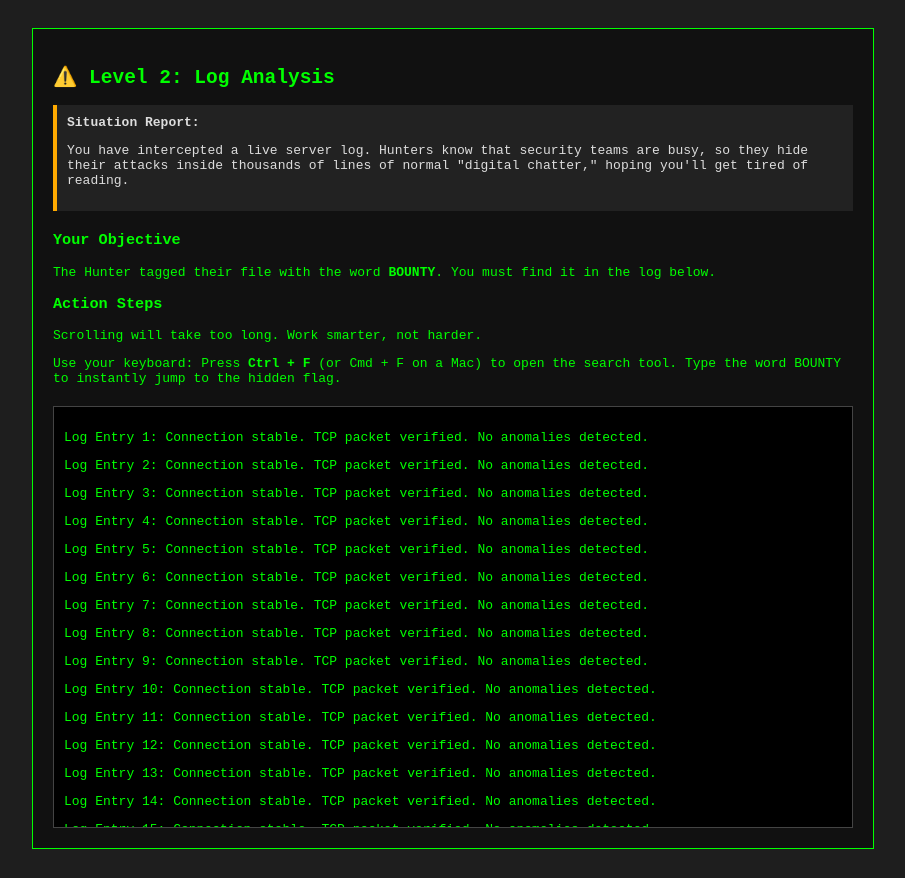
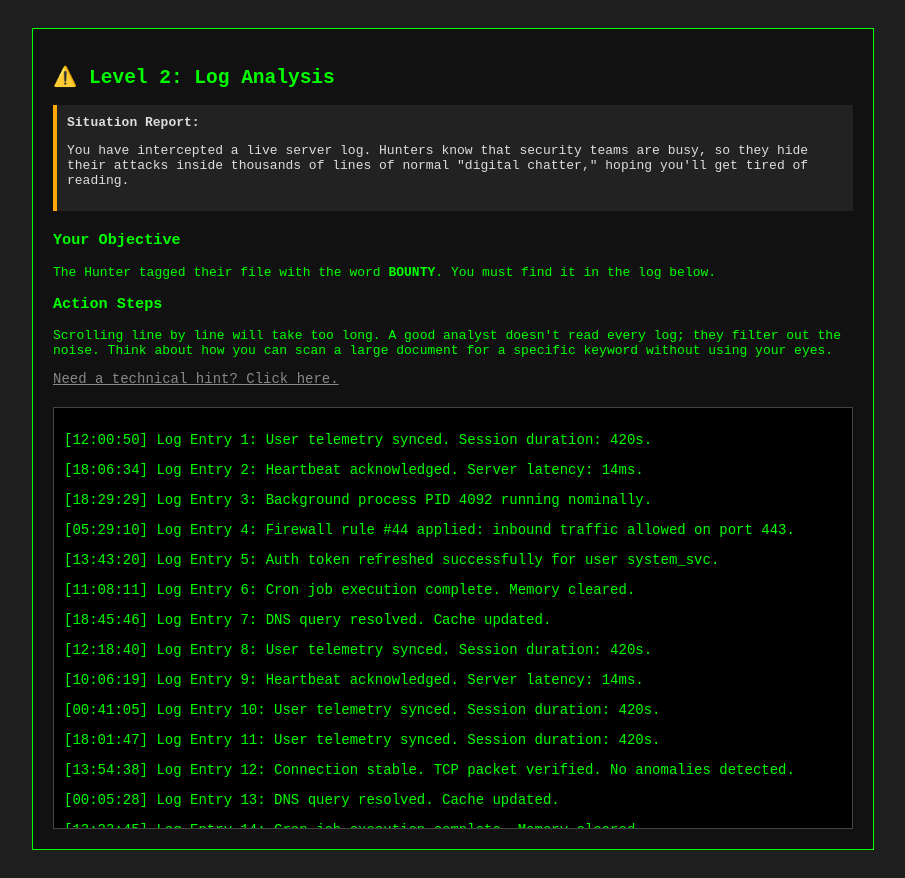
Before and after one commit to aheisser27/Cyber-Shield-Mission, a plain HTML site: page Level2.html in a window 1280 px wide. Shown: the whole page, without its empty margins (187-1092 px from the left). Drawn offline with Linux system fonts and the light colour scheme.

Commit message:
Update Level2.html
made the "Bounty" dynamic changes everytime the page is loaded

```diff
--- a/Level2.html
+++ b/Level2.html
@@ -7,7 +7,10 @@
         body { font-family: monospace; background-color: #1e1e1e; color: #00ff00; padding: 20px; }
         .dashboard { max-width: 800px; margin: auto; border: 1px solid #00ff00; padding: 20px; background: #111; }
         .briefing { background: #222; border-left: 4px solid #ffaa00; padding: 10px; margin-bottom: 20px; color: #ddd; }
-        .log-box { height: 400px; overflow-y: scroll; border: 1px solid #444; padding: 10px; background: #000; margin-top: 20px; }
+        .log-box { height: 400px; overflow-y: scroll; border: 1px solid #444; padding: 10px; background: #000; margin-top: 20px; font-size: 14px; }
+        .hint-btn { cursor: pointer; color: #888; text-decoration: underline; background: none; border: none; font-family: monospace; font-size: 14px; padding: 0; }
+        .hint-btn:hover { color: #ccc; }
+        .hint-text { display: none; color: #00ff00; margin-top: 10px; border-left: 2px solid #00ff00; padding-left: 10px; }
     </style>
 </head>
 <body>
@@ -23,22 +26,59 @@
         <p>The Hunter tagged their file with the word <strong>BOUNTY</strong>. You must find it in the log below.</p>
 
         <h3>Action Steps</h3>
-        <p>Scrolling will take too long. Work smarter, not harder.</p>
-        <p>Use your keyboard: Press <strong>Ctrl + F</strong> (or Cmd + F on a Mac) to open the search tool. Type the word BOUNTY to instantly jump to the hidden flag.</p>
+        <p>Scrolling line by line will take too long. A good analyst doesn't read every log; they filter out the noise. Think about how you can scan a large document for a specific keyword without using your eyes.</p>
 
-        <div class="log-box">
-            <script>
-                // Generates the wall of text - increased to 3000 to punish manual scrolling
-                for(let i = 1; i <= 3000; i++) {
-                    if (i === 1842) {
-                        // The flag is now perfectly camouflaged in the standard green text
-                        document.write("<p>Log Entry " + i + ": Connection stable. TCP packet verified. BOUNTY: FLAG{ANALYST_BOUNTY_FOUND}. No anomalies detected.</p>");
-                    } else {
-                        document.write("<p>Log Entry " + i + ": Connection stable. TCP packet verified. No anomalies detected.</p>");
-                    }
-                }
-            </script>
+        <button class="hint-btn" onclick="document.getElementById('reveal').style.display='block'">Need a technical hint? Click here.</button>
+        <div id="reveal" class="hint-text">
+            <p>Your web browser has a built-in search tool to filter text. Try pressing <strong>Ctrl + F</strong> (or Cmd + F on a Mac) to open it, and type your target word.</p>
+        </div>
+
+        <div class="log-box" id="log-container">
+            <!-- Logs are generated dynamically by the script -->
         </div>
     </div>
+
+    <script>
+        const logContainer = document.getElementById('log-container');
+        const totalLines = 3000;
+
+        // Array of normal, randomized digital chatter
+        const normalLogs = [
+            "Connection stable. TCP packet verified. No anomalies detected.",
+            "Heartbeat acknowledged. Server latency: 14ms.",
+            "Auth token refreshed successfully for user system_svc.",
+            "Firewall rule #44 applied: inbound traffic allowed on port 443.",
+            "Cron job execution complete. Memory cleared.",
+            "DNS query resolved. Cache updated.",
+            "User telemetry synced. Session duration: 420s.",
+            "Background process PID 4092 running nominally."
+        ];
+
+        // Randomly select where the bounty will be hidden (between line 200 and 2800)
+        const bountyIndex = Math.floor(Math.random() * (2800 - 200 + 1)) + 200;
+
+        let logHTML = "";
+
+        // Generates the wall of text
+        for (let i = 1; i <= totalLines; i++) {
+            // Generate a random timestamp for realism
+            let hours = String(Math.floor(Math.random() * 24)).padStart(2, '0');
+            let mins = String(Math.floor(Math.random() * 60)).padStart(2, '0');
+            let secs = String(Math.floor(Math.random() * 60)).padStart(2, '0');
+            let timestamp = `[${hours}:${mins}:${secs}]`;
+
+            if (i === bountyIndex) {
+                // The flag is camouflaged inside standard text
+                logHTML += `<p>${timestamp} Log Entry ${i}: Connection stable. TCP packet verified. BOUNTY: FLAG{ANALYST_BOUNTY_FOUND}. No anomalies detected.</p>`;
+            } else {
+                // Pick a random log message from the array
+                let randomMsg = normalLogs[Math.floor(Math.random() * normalLogs.length)];
+                logHTML += `<p>${timestamp} Log Entry ${i}: ${randomMsg}</p>`;
+            }
+        }
+
+        // Push the entire string to the DOM at once for better performance
+        logContainer.innerHTML = logHTML;
+    </script>
 </body>
 </html>
```
